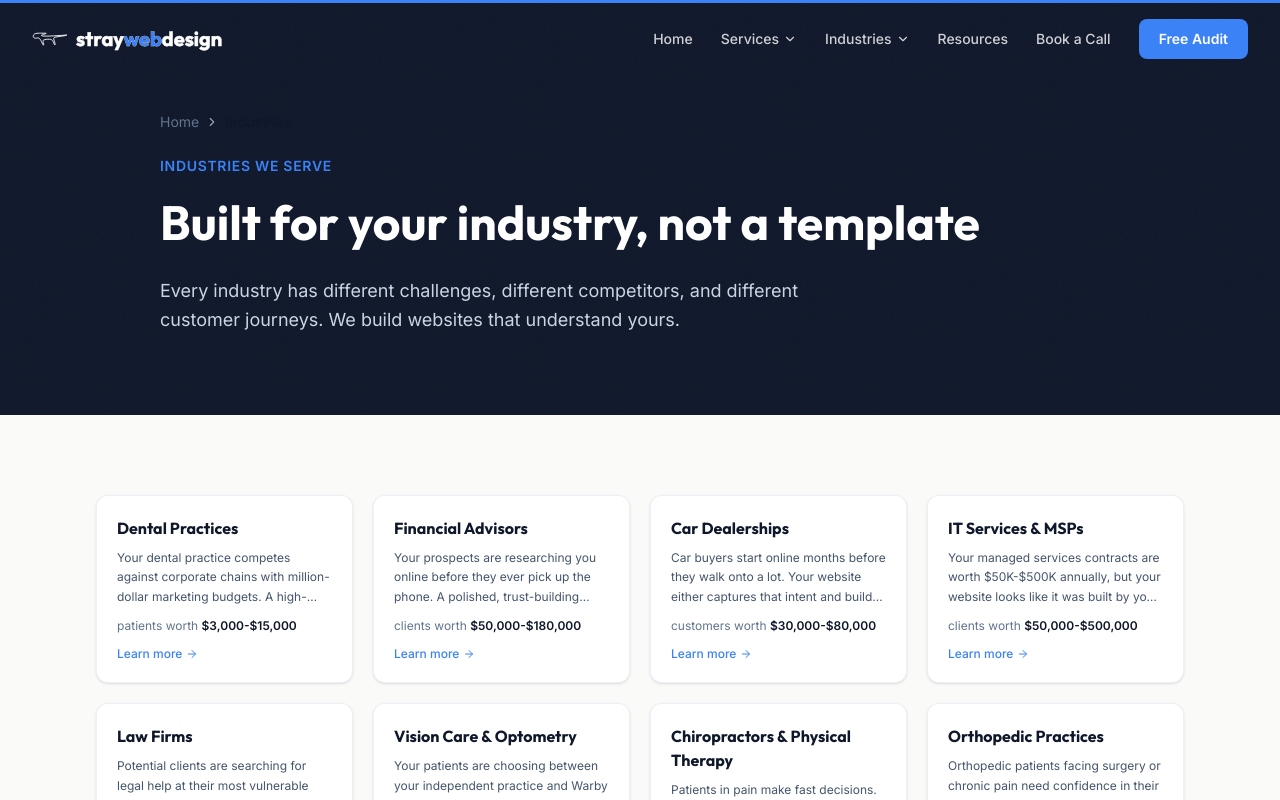
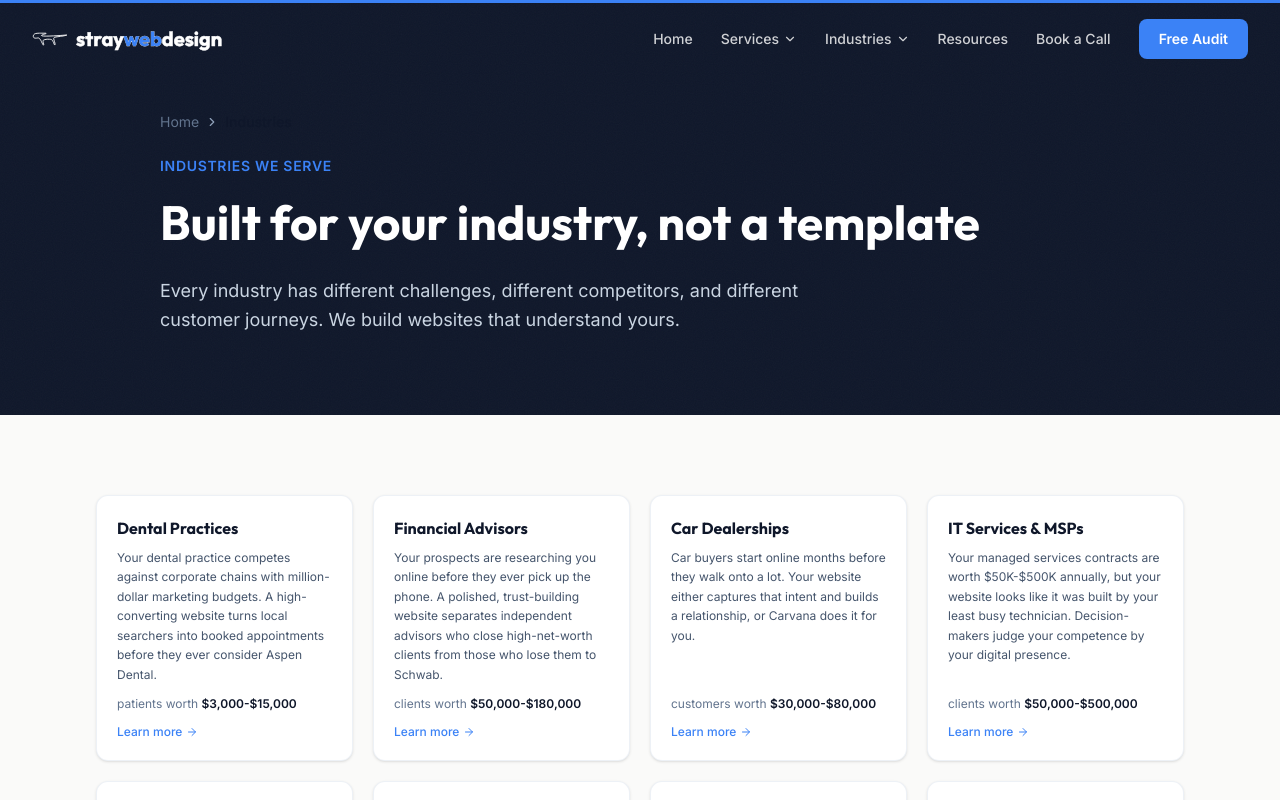
Before and after one commit to straydesign/straywebdesign, a Next.js app: page /industries in a window 1280 px wide. Shown: the top 800 px of the page. Built offline with nearby package versions, Linux system fonts and the light colour scheme.

Commit message:
fix: equalize industry card heights on index page
Remove line-clamp-3 that was fighting flexbox height equalization.
The flex-1 on the description + h-full on the card already handles
uniform row heights — the clamp was preventing shorter cards from
stretching to match their row neighbors.

```diff
--- a/src/app/industries/page.tsx
+++ b/src/app/industries/page.tsx
@@ -56,7 +56,7 @@ export default function IndustriesIndex() {
                     <h2 className="font-display text-base font-bold text-navy group-hover:text-electric transition-colors">
                       {industry.name}
                     </h2>
-                    <p className="mt-2 flex-1 text-xs leading-relaxed text-slate-600 line-clamp-3">
+                    <p className="mt-2 flex-1 text-xs leading-relaxed text-slate-600">
                       {industry.description}
                     </p>
                     <div className="mt-3 text-xs text-slate-500">
```
